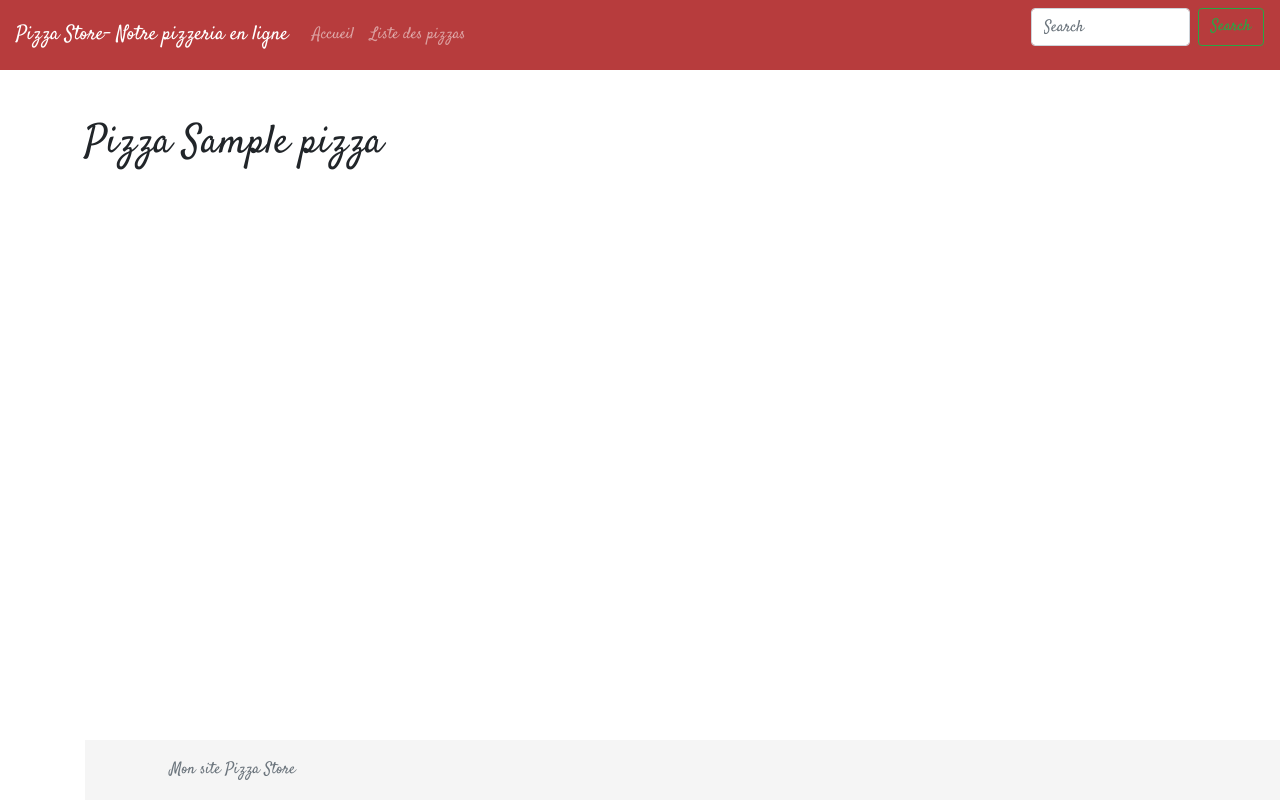
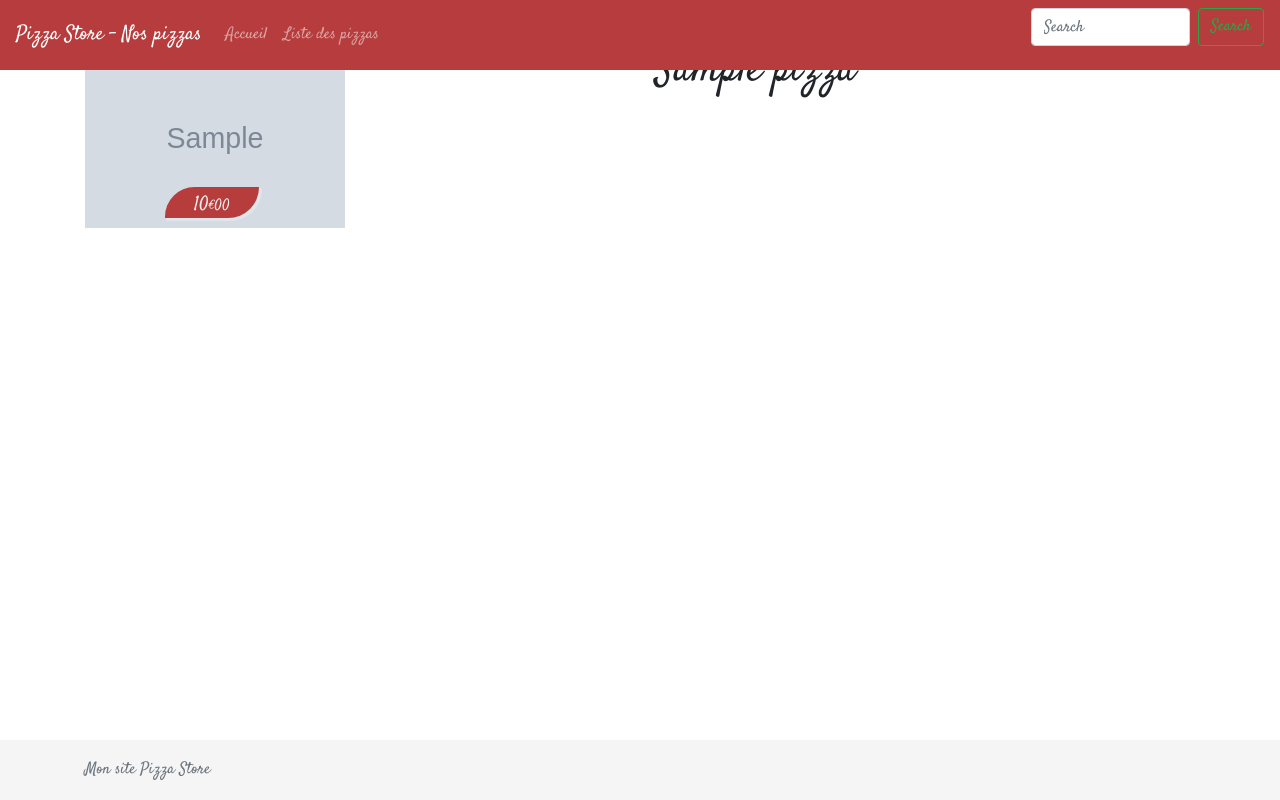
Before and after one commit to FlorentViel/PHP, a PHP site: page /pizza_single.php?id=1 in a window 1280 px wide; the page is wider, and only the part inside the window is pictured. Run offline with PHP 8.4, Linux system fonts and the light colour scheme; tables that the repository leaves empty hold one stand-in row (values such as "Sample post"); grey boxes marked "Sample" are stand-in pictures.

Commit message:
pizzastore update 2

```diff
--- a/13-pizzastore/config/config.php
+++ b/13-pizzastore/config/config.php
@@ -16,6 +16,6 @@ $siteName = 'Pizza Store';
 //$currentPageTitle =
 //(!empty($currentPageTitle))? null :
 //$currentPageTitle;
-$currentPageURL = basename ($_SERVER['REQUEST_URI'], '.php');
+$currentPageURL = basename ($_SERVER['SCRIPT_FILENAME'], '.php');
 
 ?>
--- a/13-pizzastore/index.php
+++ b/13-pizzastore/index.php
@@ -6,7 +6,7 @@ $currentPageTitle = null;
 <br/>
 
 <main role="main" class="container">
-	<h1 class="mt-5">Accueil</h1>
+	<h1 class="mt-5">Mon pizzza store</h1>
 
 
 
--- a/13-pizzastore/partials/header.php
+++ b/13-pizzastore/partials/header.php
@@ -30,7 +30,7 @@ var_dump($db);
 
      echo $siteName. '- Notre pizzeria en ligne';
     } else {
-        echo $currentPageTitle . ' - ' . $siteName;
+        echo $siteName . ' - ' . $currentPageTitle;
     } ?>
     </title>
 
@@ -58,7 +58,7 @@ var_dump($db);
 
      echo $siteName. '- Notre pizzeria en ligne';
     } else {
-        echo $currentPageTitle . ' - ' . $siteName;
+        echo  $siteName . ' - ' . $currentPageTitle ;
     } ?></a>
         <button class="navbar-toggler" type="button" data-toggle="collapse" data-target="#navbarCollapse" aria-controls="navbarCollapse" aria-expanded="false" aria-label="Toggle navigation">
           <span class="navbar-toggler-icon"></span>
--- a/13-pizzastore/pizza_single.php
+++ b/13-pizzastore/pizza_single.php
@@ -1,24 +1,58 @@
-<?php require_once(__DIR__.'/partials/header.php');
+<?php
 
-$id = $_GET['id'] ? $_GET['id']: 0;
+$id = isset($_GET['id']) ? $_GET['id'] : 0;
+
+// Inclus la base de données
+
+require_once(__DIR__.'/config/database.php');
+
+$currentPageTitle ='Nos pizzas';
+
+$query = $db->prepare('SELECT * FROM pizza WHERE id = :id'); // :id est un paramètre
+$query->bindValue(':id', $id , PDO::PARAM_INT); // On assure que 'lid est bien un entier
+$query->execute(); // Excute la requête
+$pizza = $query->fetch();
+
+// Renvoyer une 404 si la pizza n'existe pas
+if ($pizza === false){
+http_response_code(404);
+	// On pourrait aussi rediriger l'utilisateur vers la liste des pizzas
+	// deader ('Location : pizza_list.php');
+	require_once(__DIR__.'/partials/header.php'); ?>
+	<br/>
+	<h1>404. Redirection dans 5 secondes</h1>
+	<script>
+		setTimeout(function() {
+			window.location = 'pizza_list.php';
+		}, 5000);
+	</script>
+<?php	require_once(__DIR__.'/partials/footer.php');
+	die();
+}
 
 
-if (is_numeric($id)){
-echo 'SELECT * FROM pizza WHERE id = "' . $id . '"; </br> ';
-$query = $db->query('SELECT * FROM pizza WHERE id = '.$id);
-
-// On vérifie que la pizza existe
-$pizzas = $query->fetch();
-
-}
-
+// Le fichier header.php est inbclus sur la page
+require_once(__DIR__.'/partials/header.php');
 
 ?>
 
 <br/>
 
-<main role="main" class="container">
-	<h1 class="mt-5">Pizza <?php echo $pizzas['name']; ?></h1>
+<main class="container">
+	<div class ="row">
+		<div class="col-md-6">
+			<figure class ="figure">
+				<img class="img-fluid card-img-top-px" src="<?php echo $pizza['image']; ?>" alt=" <?php echo $pizza['name']; ?>"/>
+				<figcaption class ="card-price"><?php echo formatPrice($pizza['price']); ?> </figcaption>
+			   </figure>
+		</div>
+		<div class="col-md-6">
+			<h1><?php echo $pizza['name']; ?></h1>
+		</div>
+	</div>
+</main>
+
+
 
 
 
```
